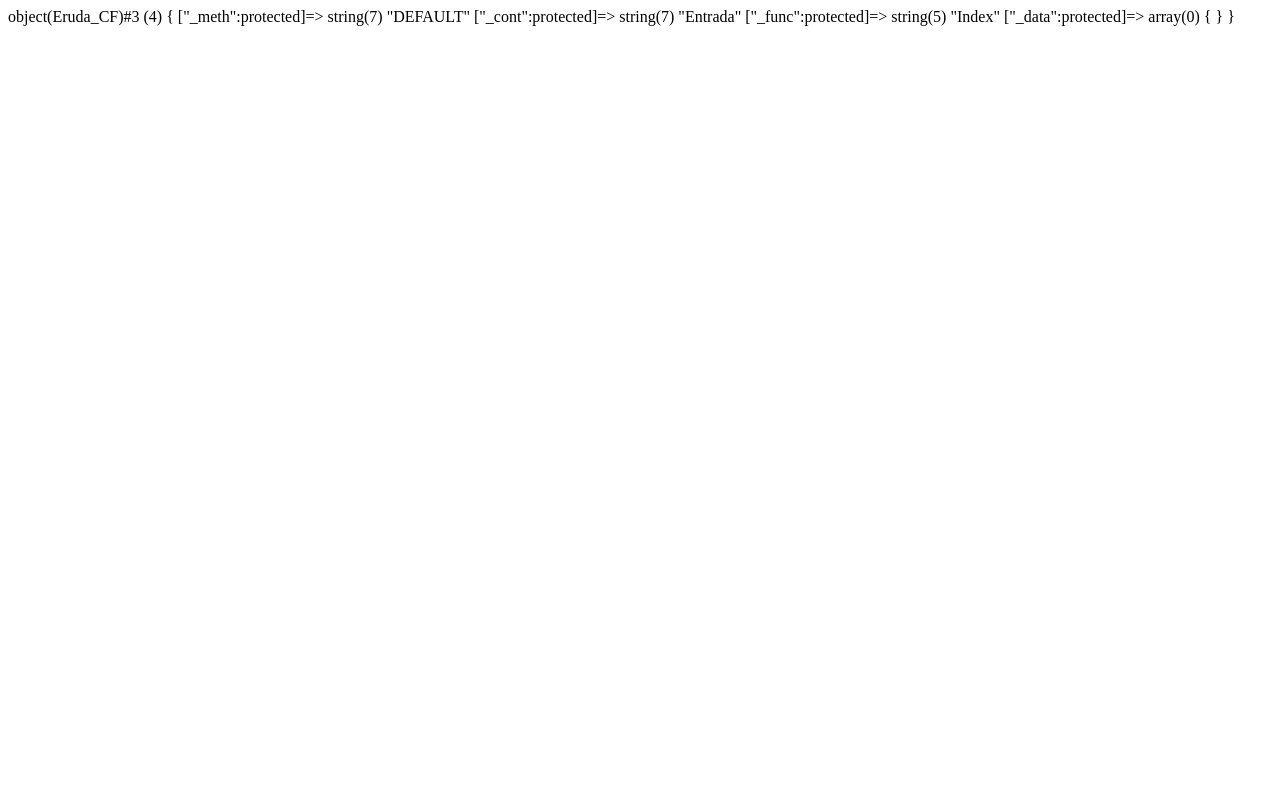
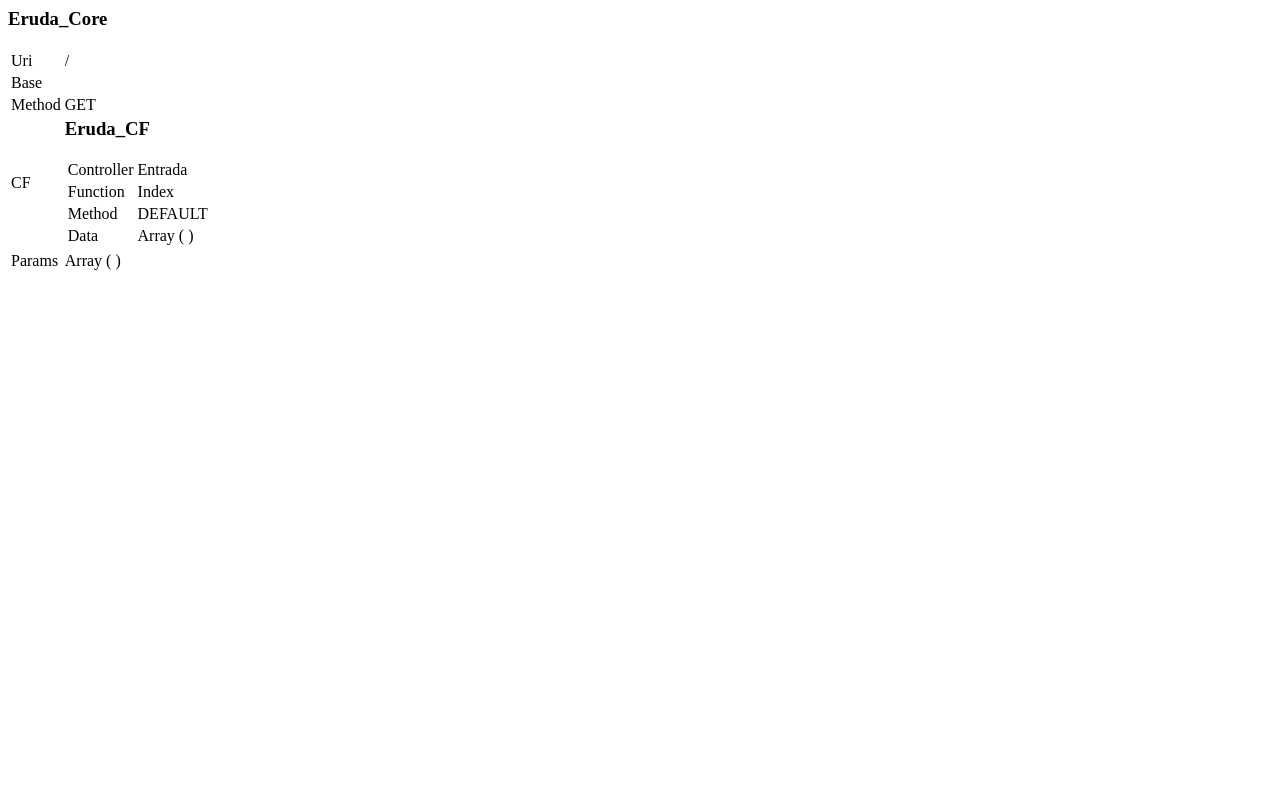
Before and after one commit to gaixas1/ErudaPHP, a PHP site: page / in a window 1280 px wide. Run offline with PHP 8.4, Linux system fonts and the light colour scheme.

Commit message:
Test Eruda Core

```diff
--- a/Application/routeMap.php
+++ b/Application/routeMap.php
@@ -1,4 +1,5 @@
 <?php
+/* @var $router Eruda_Router */
 $router = new Eruda_Router(     //Index Router
             new Eruda_CF('Entrada'),
             array(
@@ -133,7 +134,7 @@ $router = new Eruda_Router(     //Index Router
                     => new Eruda_Router(    //Paginacion Router
                         new Eruda_CF('Entrada', 'Paginacion')
                 ),
-                '([0-9a-z_-]+)/'
+                '([a-z][0-9a-z_-]*)/'
                     => new Eruda_Router(    //Categorias Router
                         new Eruda_CF('Entrada', 'CategoriaIndex'),
                         array(
--- a/Eruda/Eruda_CF.php
+++ b/Eruda/Eruda_CF.php
@@ -5,14 +5,14 @@
  * @author gaixas1
  */
 
+    /**
+     * @property array(string) $_methods
+     * @property string $_meth
+     * @property string $_cont
+     * @property string $_func
+     * @property array $_data
+     */
 class Eruda_CF {
-    /**
-     * @var $_methods array(string)
-     * @var $_meth string
-     * @var $_cont string
-     * @var $_func string
-     * @var $_data array
-     */
     public static $_methods = array('DEFAULT', 'GET', 'POST', 'PUT', 'DELETE', 'HEAD');
 
     protected $_meth;
@@ -42,6 +42,19 @@ class Eruda_CF {
         } else {
             throw new Exception('Eruda_CF::__construct - BAD REQUEST METHOD : '.$method);
         }
+    }
+
+
+    public function __toString() {
+        $ret = '<h3>Eruda_CF</h3>';
+        $ret .= '<table>';
+        $ret .= '<tr><td>Controller</td><td>'.$this->_cont.'</td></tr>';
+        $ret .= '<tr><td>Function</td><td>'.$this->_func.'</td></tr>';
+        $ret .= '<tr><td>Method</td><td>'.$this->_meth.'</td></tr>';
+        $ret .= '<tr><td>Data</td><td>'.print_r($this->_data, true).'</td></tr>';
+        $ret .= '</table>';
+
+        return $ret;
     }
 
     /**
--- a/Eruda/Eruda_Core.php
+++ b/Eruda/Eruda_Core.php
@@ -4,21 +4,60 @@
  *
  * @author gaixas1
  */
-
+/**
+ * @property string $_uri
+ * @property string $_base
+ * @property string $_method
+ * @property Eruda_Router $_router
+ * @property Eruda_CF $_cf
+ * @property array $_params
+ */
 class Eruda_Core {
-    protected $_router = null;
+    protected $_uri;
     protected $_base;
+    protected $_method;
+    protected $_router;
+    protected $_cf;
+    protected $_params;
 
     /**
      * @param Eruda_Router $router
      */
-    function __construct($router=null, $base=null){
-        if($router!=null)
-            $this->setRouter($router);
-        if($base!=null)
-            $this->setBase($base);
-        else
-            $this->setBase('');
+    function __construct(){
+        $this->_router = null;
+        $this->_base = '';
+        $this->setUri($_SERVER['REQUEST_URI']);
+        $this->setMethod($_SERVER['REQUEST_METHOD']);
+
+        $this->_cf = null;
+        $this->_params = array();
+    }
+
+
+    public function __toString() {
+        $ret = '<h3>Eruda_Core</h3>';
+        $ret .= '<table>';
+        $ret .= '<tr><td>Uri</td><td>'.$this->_uri.'</td></tr>';
+        $ret .= '<tr><td>Base</td><td>'.$this->_base.'</td></tr>';
+        $ret .= '<tr><td>Method</td><td>'.$this->_method.'</td></tr>';
+        $ret .= '<tr><td>CF</td><td>'.$this->_cf.'</td></tr>';
+        $ret .= '<tr><td>Params</td><td>'.print_r($this->_params, true).'</td></tr>';
+        $ret .= '</table>';
+
+        return $ret;
+    }
+
+    /**
+     * @return \Eruda_Core
+     */
+    function parseUri() {
+        if($this->_router!=null) {
+            $uri = preg_replace('~'.$this->_base.'~', '', $this->_uri, 1);
+            if($uri[0]=='/') $uri = substr($uri, 1);
+            $this->setCF($this->_router->run($uri, $this->_method, $this->_params));
+        }
+
+        return $this;
     }
 
     /**
@@ -48,10 +87,10 @@ class Eruda_Core {
      * @throws Exception
      */
     function setBase($base) {
-        if($base!= null && !is_string($base)) {
+        if($base!= null && is_string($base)) {
             $this->_base = $base;
         } else {
-            throw new Exception('Eruda_Core::run - NOT VALID BASE');
+            throw new Exception('Eruda_Core::setBase - NOT VALID BASE');
         }
         return $this;
     }
@@ -63,6 +102,71 @@ class Eruda_Core {
         return $this->_base;
     }
 
+
+    /**
+     *
+     * @param string $uri
+     * @return \Eruda_Core
+     * @throws Exception
+     */
+    function setUri($uri) {
+        if($uri!= null && is_string($uri)) {
+            $this->_uri = $uri;
+        } else {
+            throw new Exception('Eruda_Core::setUri - NOT URI');
+        }
+        return $this;
+    }
+
+    /**
+     * @return string
+     */
+    function getUri() {
+        return $this->_uri;
+    }
+
+    /**
+     *
+     * @param string $method
+     * @return \Eruda_Core
+     * @throws Exception
+     */
+    function setMethod($method) {
+        if($method!= null && is_string($method) && in_array($method, Eruda_CF::$_methods)) {
+            $this->_method = $method;
+        } else {
+            throw new Exception('Eruda_Core::setMethod - Bad Method');
+        }
+        return $this;
+    }
+
+    /**
+     * @return string
+     */
+    function getMethod() {
+        return $this->_method;
+    }
+
+    /**
+     * @param Eruda_CF $cf
+     * @throws Exception
+     * @return Eruda_Core
+     */
+    function setCF($cf) {
+        if($cf!=null && $cf instanceof Eruda_CF) {
+            $this->_cf = $cf;
+        } else {
+            throw new Exception('Eruda_Core::setCF - Bad CF');
+        }
+        return $this;
+    }
+
+    /**
+     * @return type
+     */
+    function getCF(){
+        return $this->_cf;
+    }
 }
 
 ?>
--- a/configure.php
+++ b/configure.php
@@ -1,5 +1,10 @@
 <?php
+/* @var $Eruda Eruda_Core */
+/* @var $router Eruda_Router */
+
     define('PATH',dirname(__FILE__));
     define('APP_PATH', PATH.'/Application/');
     require_once APP_PATH.'routeMap.php';
+
+    $Eruda->setRouter($router);
 ?>
--- a/public/index.php
+++ b/public/index.php
@@ -1,14 +1,11 @@
 <?php
     set_include_path('../Eruda/');
     require_once 'Eruda_Loader.php';
+
+    $Eruda = new Eruda_Core();
     require_once '../configure.php';
 
 
+    echo $Eruda->parseUri();
 
-
-    /**
-     * @var $router Eruda_Router
-     */
-    $data = array();
-    var_dump($router->run('', 'DEFAULT', $data));
 ?>
```
Also changed, not shown: Eruda/Eruda_Router.php (+5 -5 lines), 1 other file.
